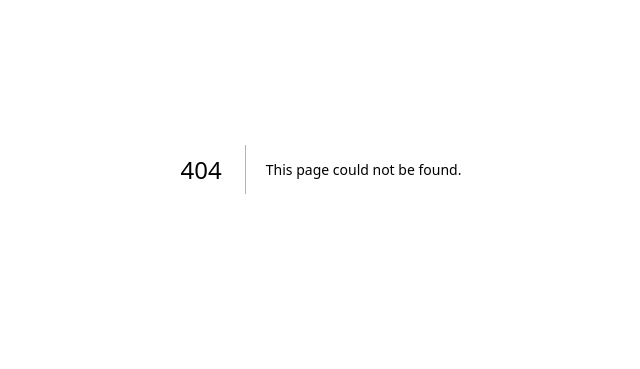
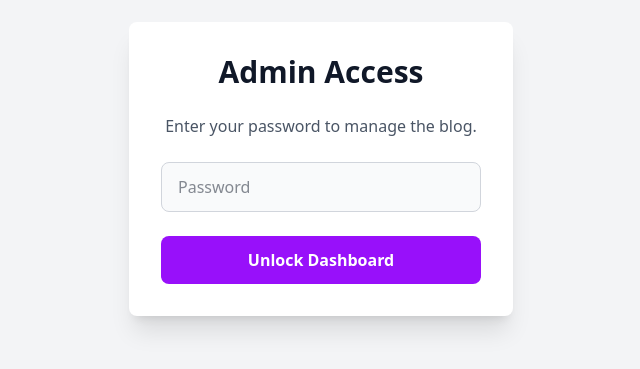
Before and after one commit to Chrisphine0/portfolios, a Next.js app: page /admin/login in a window 1280 px wide. Before the commit this address had no page. Shown: the part 231-600 px from the top of the page, without its empty margins (319-959 px from the left). Built offline with nearby package versions, Linux system fonts and the light colour scheme.

Commit message:
created the login page for the admin dashboard

```diff
--- /dev/null
+++ b/app/admin/login/page.tsx
@@ -0,0 +1,62 @@
+'use client'
+
+import { useState } from 'react'
+import { useRouter } from 'next/navigation'
+
+export default function LoginPage() {
+  const [password, setPassword] = useState('')
+  const [error, setError] = useState('')
+  const router = useRouter()
+
+  const handleSubmit = (e: React.FormEvent) => {
+    e.preventDefault()
+    // In a real app, this should be a more secure authentication method.
+    // For this personal portfolio, a hardcoded password is a simple starting point.
+    if (password === (process.env.NEXT_PUBLIC_ADMIN_PASSWORD || 'password')) {
+      // Use sessionStorage to maintain login state for the current session.
+      sessionStorage.setItem('isAdminAuthenticated', 'true')
+      router.push('/admin/dashboard')
+    } else {
+      setError('Invalid password. Please try again.')
+    }
+  }
+
+  return (
+    <div className="flex items-center justify-center min-h-screen bg-gray-100 dark:bg-gray-900">
+      <div className="w-full max-w-sm p-8 space-y-6 bg-white rounded-lg shadow-xl dark:bg-gray-800">
+        <h1 className="text-3xl font-bold text-center text-gray-900 dark:text-white">Admin Access</h1>
+        <p className="text-center text-gray-600 dark:text-gray-400">Enter your password to manage the blog.</p>
+        <form onSubmit={handleSubmit} className="space-y-6">
+          <div>
+            <label
+              htmlFor="password"
+              className="text-sm font-medium text-gray-700 dark:text-gray-300 sr-only"
+            >
+              Password
+            </label>
+            <input
+              id="password"
+              name="password"
+              type="password"
+              autoComplete="current-password"
+              required
+              value={password}
+              onChange={(e) => setPassword(e.target.value)}
+              placeholder="Password"
+              className="w-full px-4 py-3 text-gray-900 bg-gray-50 border border-gray-300 rounded-lg focus:outline-none focus:ring-2 focus:ring-purple-500 dark:bg-gray-700 dark:text-white dark:border-gray-600"
+            />
+          </div>
+          {error && <p className="text-sm text-center text-red-500 dark:text-red-400">{error}</p>}
+          <div>
+            <button
+              type="submit"
+              className="w-full px-4 py-3 font-semibold text-white bg-purple-600 rounded-lg hover:bg-purple-700 focus:outline-none focus:ring-2 focus:ring-offset-2 focus:ring-purple-500 transition-all duration-300"
+            >
+              Unlock Dashboard
+            </button>
+          </div>
+        </form>
+      </div>
+    </div>
+  )
+}
```
